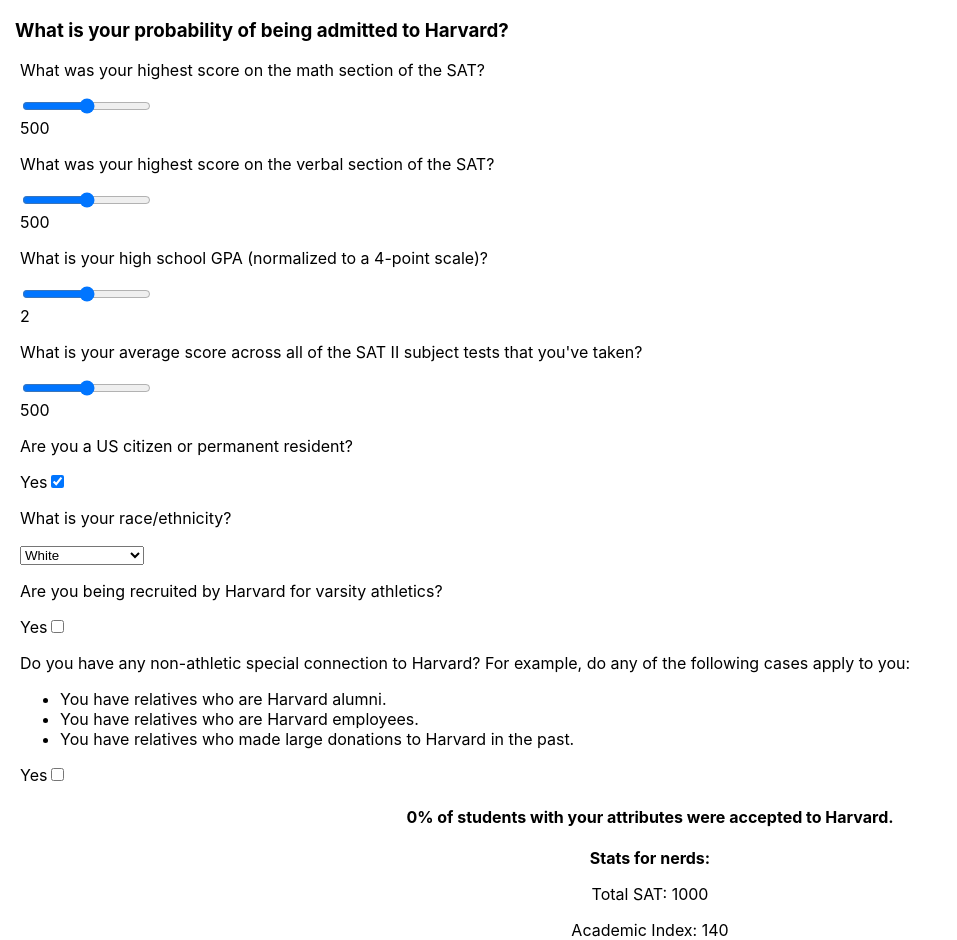
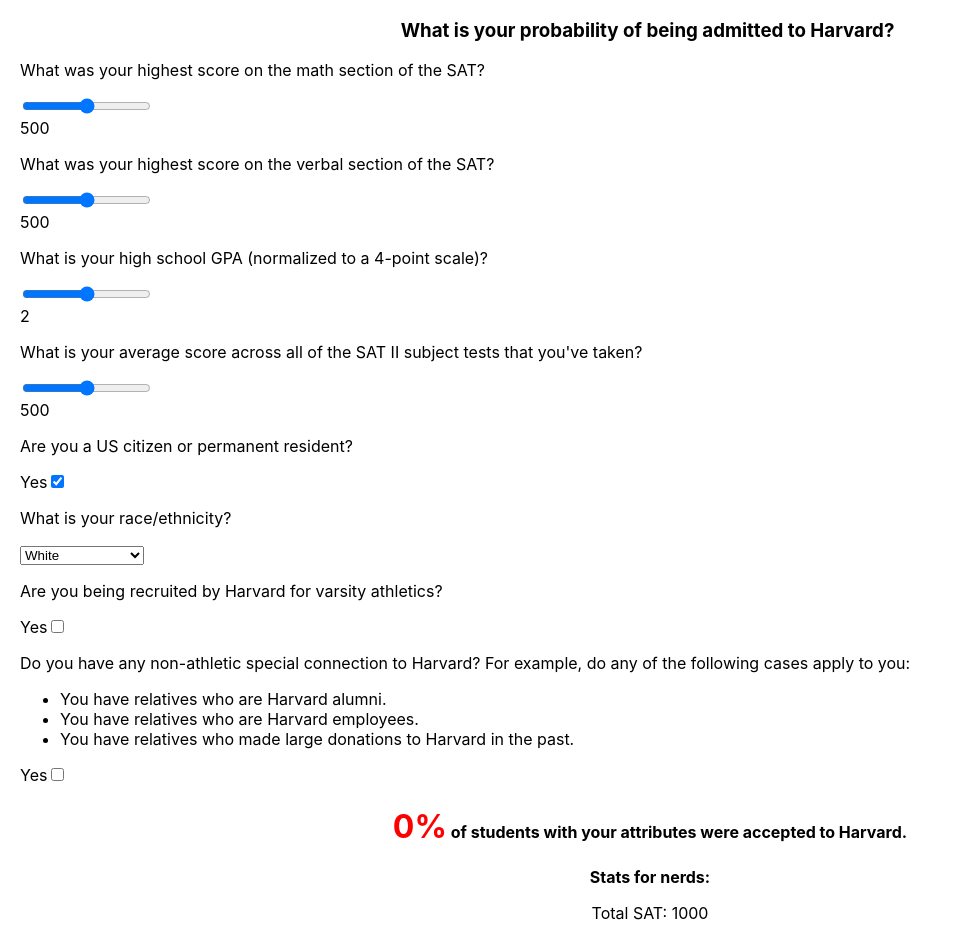
Before and after one commit to wkoury/harvard-admissions, a React (Create React App) app: page / in a window 1280 px wide. Shown: the top 940 px of the page, without its empty margins (0-957 px from the left). Built offline with nearby package versions, Linux system fonts and the light colour scheme.

Commit message:
More prominent output

```diff
--- a/src/App.css
+++ b/src/App.css
@@ -104,3 +104,23 @@
   text-align: center;
   margin: auto;
 }
+
+.bigger {
+  font-size: 200%;
+}
+
+.red-text{
+  color: red;
+}
+
+.yellow-text{
+  color: yellow;
+}
+
+.green-text{
+  color: green;
+}
+
+.title{
+  text-align: center;
+}
--- a/src/App.js
+++ b/src/App.js
@@ -5,7 +5,7 @@
   render(){
     return (
       <div className="app">
-        <h3>What is your probability of being admitted to Harvard?</h3>
+        <h3 className='title'>What is your probability of being admitted to Harvard?</h3>
         <Form />
       </div>
     );
--- a/src/components/Probability.js
+++ b/src/components/Probability.js
@@ -3,7 +3,25 @@
 
 class Probability extends React.Component {
 
-    //All functions in this class are based on pseudocode from Dr. Tyler Ransom.
+    //returns a style variable based on the percentage
+    //red: below 2.5%
+    //yellow: between 2.5 and 4% (4% was Harvard's admit rate in 2019)
+    //green: anything above that
+    getColor(percentage) {
+        let color;
+
+        if(percentage < 2.5){
+            color = 'red';
+        }else if(percentage >= 2.5 && percentage < 4){
+            color = 'yellow';
+        }else{
+            color = 'green';
+        }
+
+        return color;
+    }
+
+    //All functions below are based on pseudocode from Dr. Tyler Ransom.
 
     calculatePercentage() {
         let percentage = -1; //if -1 shows up on the site, then something needs to be fixed
@@ -58,7 +76,9 @@
             }
         }
 
-        return <p>{percentage}% of students with your attributes were accepted to Harvard.</p>
+        return <p><span style={{
+            color: this.getColor(percentage)
+        }}className='bigger'>{percentage}%</span> of students with your attributes were accepted to Harvard.</p>
     }
 
     calculateAcademicIndex() { //the + sign is a unary operator to convert the props from strings to numbers
```
Also changed, not shown: src/components/Form.js (+9 -18 lines).
